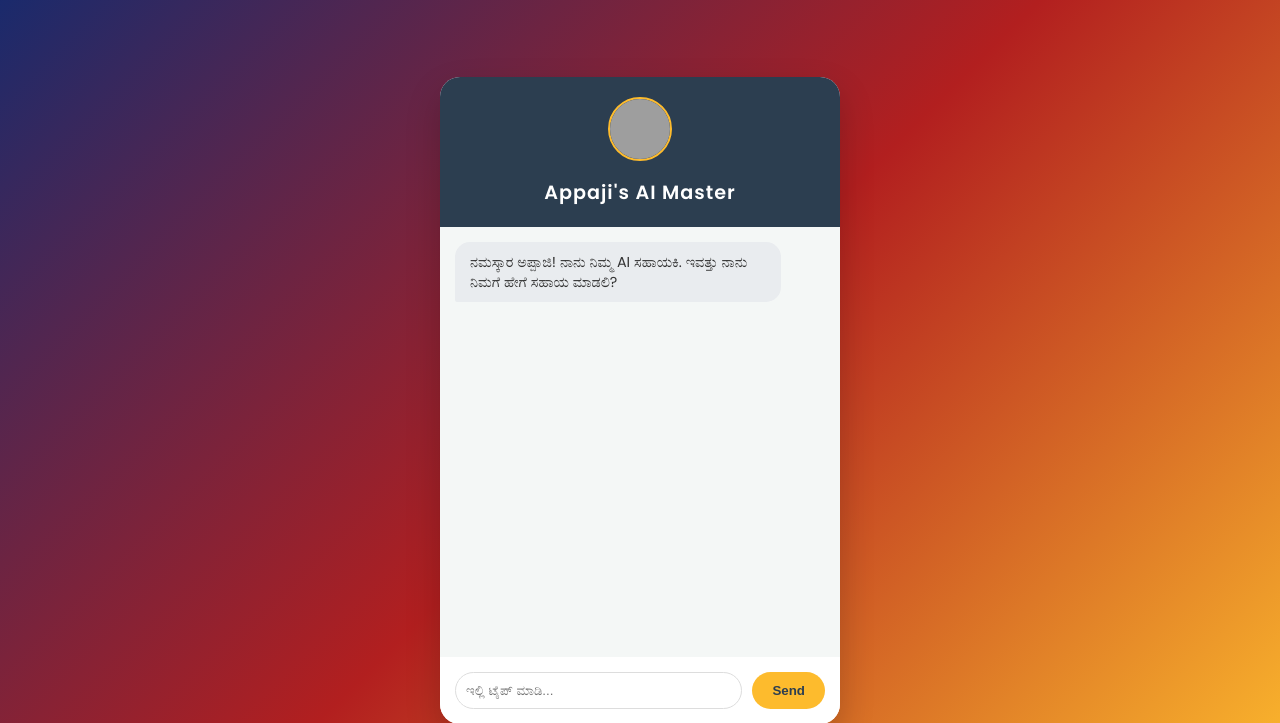
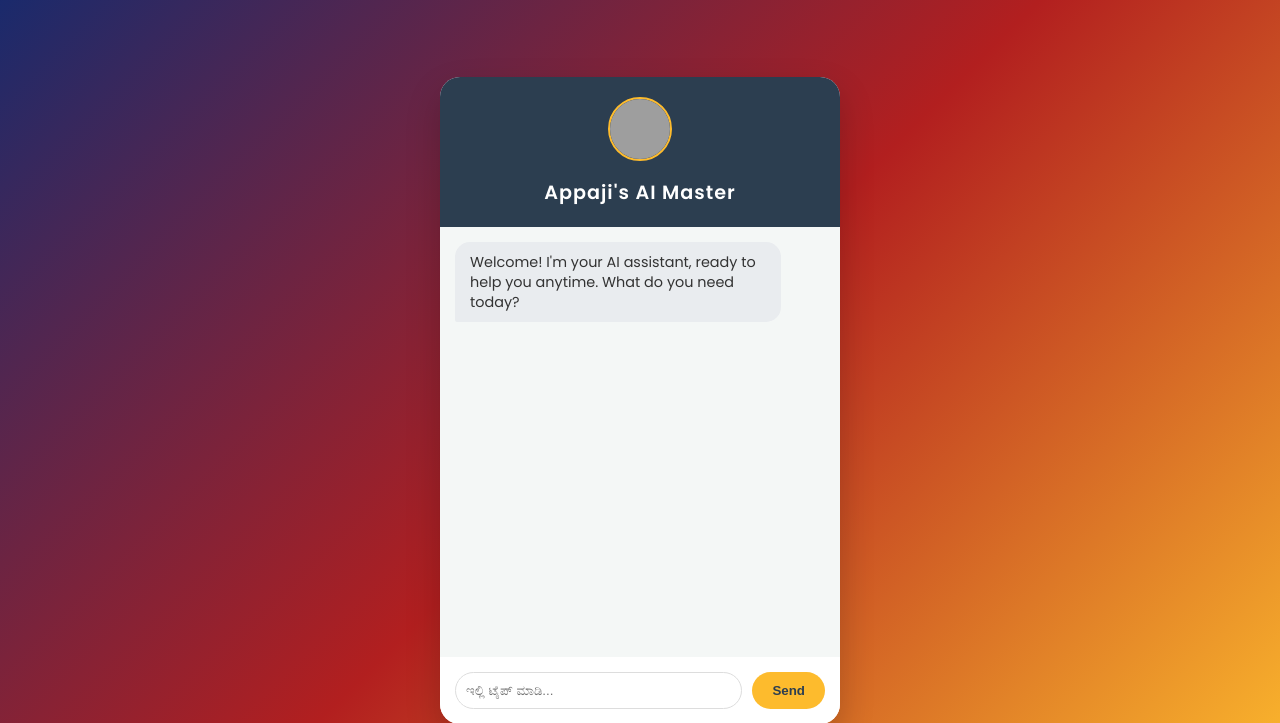
Before and after one commit to amareshambhi2006-beep/My_Gemini_AI_1, a Flask app: page / in a window 1280 px wide. Shown: the top 723 px of the page. Run offline with Flask 3, Linux system fonts and the light colour scheme; grey boxes are pictures that could not be loaded.

Commit message:
Update index.html

```diff
--- a/templates/index.html
+++ b/templates/index.html
@@ -120,7 +120,7 @@
     </div>
 
     <div id="chat-box">
-        <div class="message ai-msg">ನಮಸ್ಕಾರ ಅಪ್ಪಾಜಿ! ನಾನು ನಿಮ್ಮ AI ಸಹಾಯಕಿ. ಇವತ್ತು ನಾನು ನಿಮಗೆ ಹೇಗೆ ಸಹಾಯ ಮಾಡಲಿ?</div>
+        <div class="message ai-msg">Welcome! I'm your AI assistant, ready to help you anytime. What do you need today?</div>
     </div>
 
     <div class="input-area">
```
